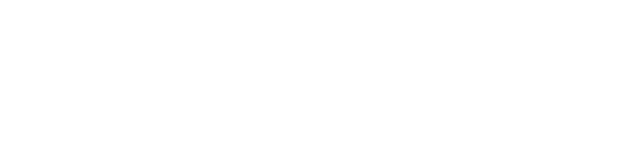
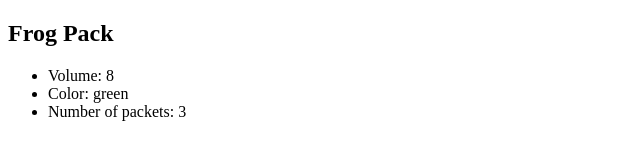
Before and after one commit to kazamzahedi/JavaScript-learning, a plain HTML site: page Functions/index.html in a window 1280 px wide. Shown: the whole page, without its empty margins (0-640 px from the left). Drawn offline with Linux system fonts and the light colour scheme.

Commit message:
The arrow function

```diff
--- a/Functions/index.html
+++ b/Functions/index.html
@@ -6,5 +6,9 @@
     <title>Console demo</title>
     <script src="script.js" defer></script>
   </head>
-  <body></body>
+  <body>
+      <main>
+
+      </main>
+  </body>
 </html>
--- a/Functions/script.js
+++ b/Functions/script.js
@@ -1,27 +1,30 @@
 /**
- * Working with functions
+ * A standard function
  * @link https://developer.mozilla.org/en-US/docs/Glossary/Function
  */
 
-// Function declaration:
-function doSomeMath(a, b) {
-    let c = a + b;
-    return c;
-  }
+const greenPack = {
+    name: "Frog Pack",
+    color: "green",
+    volume: 8,
+    pocketNum: 3
+};
 
-  // Function expression:
-  const doMoreMath = function (a = 3, b = 2) {
-    let c = a * b;
-    return c;
-  };
+const addPack = (currentPack) => {
+    const newArticle = document.createElement("article");
+    newArticle.innerHTML = `
+        <h1>${currentPack.name}</h1>
+        <ul>
+            <li>Volume: ${currentPack.volume}</li>
+            <li>Color: ${currentPack.color}</li>
+            <li>Number of packets: ${currentPack.pocketNum}</li>
+        </ul>
+    `;
+    return newArticle;
+};
 
-  console.log("Do some math:", doSomeMath(5, 6));
-  console.log("Do more math:", doMoreMath(5, 6));
+const theArticle = addPack(greenPack);
+console.log(theArticle);
 
-  // Immediately Invoked Function Expression (IIFE)
-  // (function () {
-  //   let a = 4;
-  //   let b = 6;
-  //   let c = doSomeMath(a, b);
-  //   console.log(`The sum of a and b is: ${c}`);
-  // })();
+const main = document.querySelector("main");
+main.append(addPack(greenPack));
```
